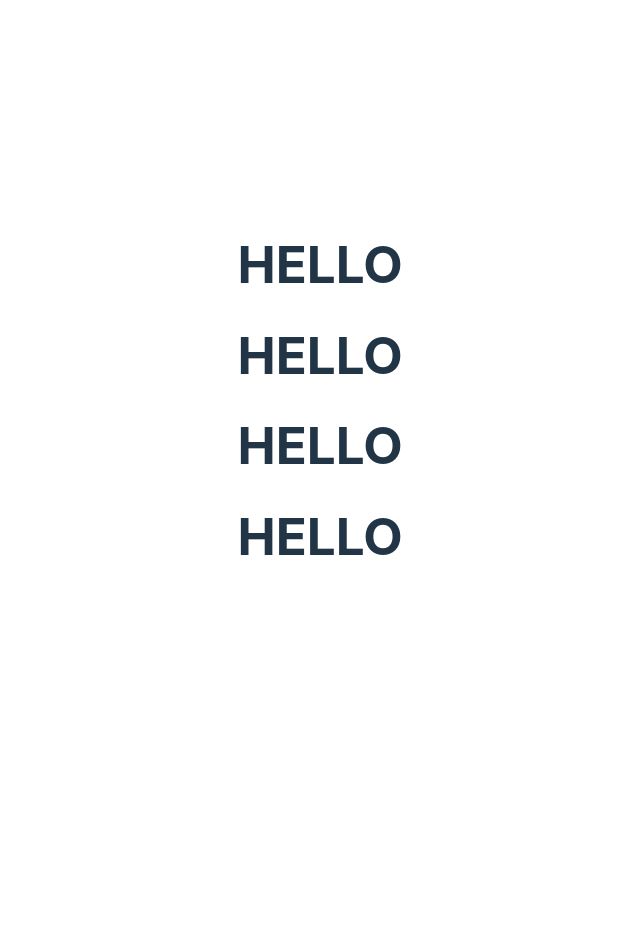
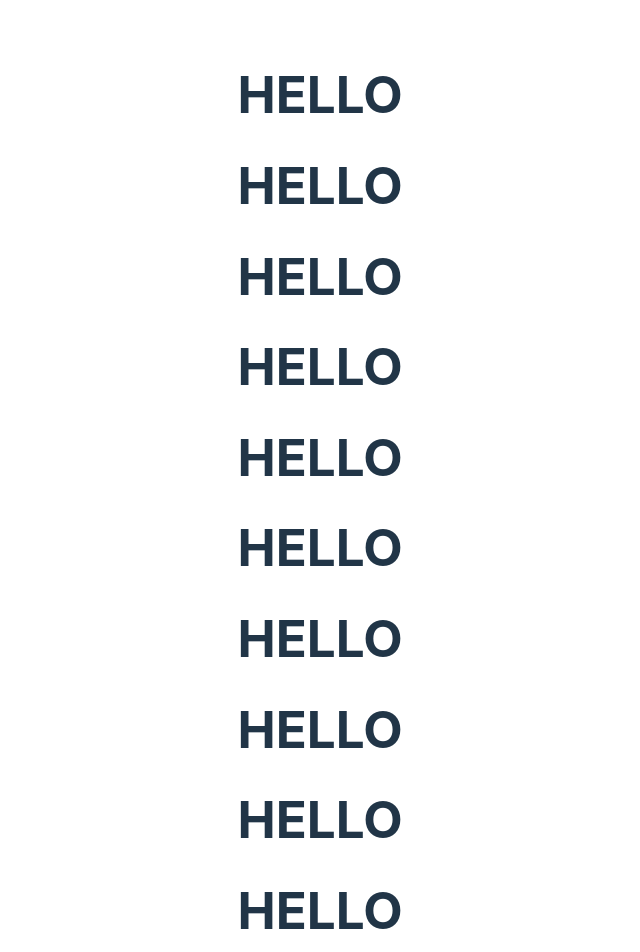
Before and after one commit to jrittersd/e-portfolio, a React (Vite) app: page / in a window 1280 px wide. Shown: the top 952 px of the page, without its empty margins (320-960 px from the left). Before the commit the page ends 800 px from the top, so only its background shows below. Built offline with nearby package versions, Linux system fonts and the light colour scheme.

Commit message:
bug fixes

```diff
--- a/src/App.tsx
+++ b/src/App.tsx
@@ -8,6 +8,13 @@ function App() {
       <h1>HELLO</h1>
       <h1>HELLO</h1>
       <h1>HELLO</h1>
+      <h1>HELLO</h1>
+      <h1>HELLO</h1>
+      <h1>HELLO</h1>
+      <h1>HELLO</h1>
+      <h1>HELLO</h1>
+      <h1>HELLO</h1>
+      <h1>HELLO</h1>
     </>
   )
 }
```
